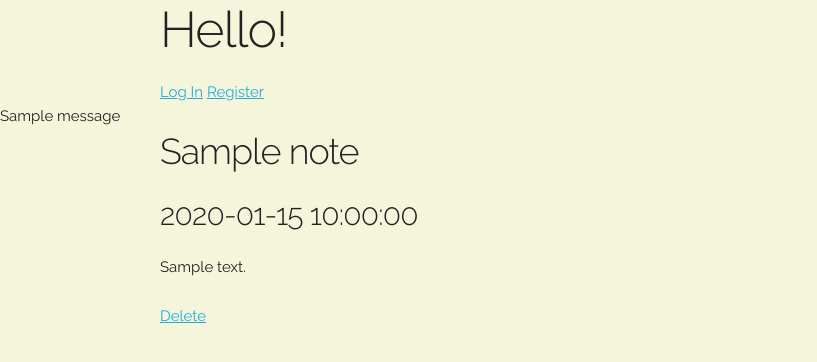
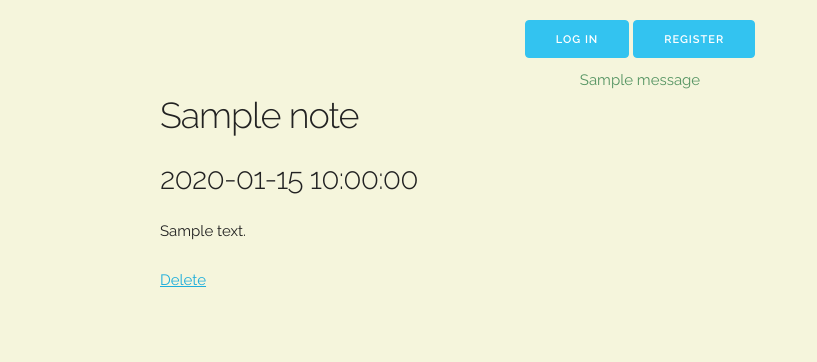
Before and after one commit to BlaiseGratton/take_note, a Python web app: template templates/note.html in a window 1280 px wide. Shown: the top 362 px of the page, without its empty margins (0-817 px from the left). Run offline with Jinja, Linux system fonts and the light colour scheme; the template is opened without the code that fills it: most values are stand-ins (such as "Sample title", 1, 10 or a date in 2020); one stand-in notice (Sample message) is shown.

Commit message:
more styling w/ skeleton layout

```diff
--- a/app.py
+++ b/app.py
@@ -66,7 +66,7 @@ def login():
             if check_password_hash(user.password, form.password.data):
                 login_user(user)
                 flash("User successfully logged in", "success")
-                return redirect(url_for('index'))
+                return redirect(url_for('notes'))
             else:
                 flash("Your email or password is not correct", "error")
     return render_template('login.html', form=form)
--- a/static/css/styles.css
+++ b/static/css/styles.css
@@ -5,3 +5,19 @@ body {
 #new-category {
   display: none;
 }
+
+.success {
+  color: #559462;
+}
+
+.error {
+  color: #ff5f5d;
+}
+
+.notification {
+  text-align: center;
+}
+
+.register-login-buttons {
+  text-align: center;
+}
--- a/templates/index.html
+++ b/templates/index.html
@@ -1,10 +1,7 @@
 {% extends "layout.html" %}
-
 {% block title %}Home{{ super() }}{% endblock %}
 
 {% block content %}
-<h1>Notes by {{ current_user.username }}!</h1>
 {% endblock %}
 {% block scripts %}
-<script src="/static/js/scripts.js"></script>
 {% endblock %}
--- a/templates/layout.html
+++ b/templates/layout.html
@@ -11,36 +11,40 @@
     <link rel="stylesheet" href="/static/css/styles.css">
     <link rel="icon" type="image/png" href="images/favicon.png">
   </head>
-  <body>
-    <header class="container">
+  <body class="container">
+    <header>
       <div class="row">
         <div class="">
           <a href="{{ url_for('index') }}" class="icon-logo"></a>
         </div>
         <div class="grid-33">
-          <h1>Hello{% if current_user.is_authenticated() %} {{ current_user.username }}{% endif %}!</h1>
+          <h4>{% if current_user.is_authenticated() %}Logged in as {{ current_user.username }}{% endif %}</h4>
         </div>
-        <div class="grid-33">
+        <div class="">
           {% if current_user.is_authenticated() %}
-            <a href="{{ url_for('notes') }}" class="three columns">All Notes</a>
-            <a href="{{ url_for('new_note') }}" class="three columns">New Note</a>
-            <a href="{{ url_for('index') }}" class="three columns">Search</a>
-            <a href="{{ url_for('logout') }}" class="icon-power three columns">Log Out</a>
+            <a href="{{ url_for('notes') }}" class="three columns button button-primary">All Notes</a>
+            <a href="{{ url_for('new_note') }}" class="three columns button button-primary">New Note</a>
+            <a href="{{ url_for('index') }}" class="three columns button button-primary">Search</a>
+            <a href="{{ url_for('logout') }}" class="icon-power three columns button button-primary">Log Out</a>
           {% else %}
-            <a href="{{ url_for('login') }}" class="icon-power" title="Log In">Log In</a>
-            <a href="{{ url_for('register') }}" class="icon-profile" title="Register">Register</a>
+            <div class="register-login-buttons">
+              <a href="{{ url_for('login') }}" class="icon-power button button-primary">Log In</a>
+              <a href="{{ url_for('register') }}" class="icon-profile button button-primary">Register</a>
+            </div>
           {% endif %}
         </div>
       </div>
     </header>
+    <div class="row">
       {% with messages = get_flashed_messages(with_categories=True) %}
         {% if messages %}
           {% for category, message in messages %}
-          <div class="notification {{ category }}">{{ message }}</div>
+            <div class="twelve columns notification {{ category }}">{{ message }}</div>
           {% endfor %}
         {% endif %}
       {% endwith %}
-    <div class="container">
+    </div>
+    <div>
       {% block content %}{% endblock %}
       {% block scripts %}{% endblock %}
     </div>
```
Lines whose indentation alone changed are shown as unchanged.
